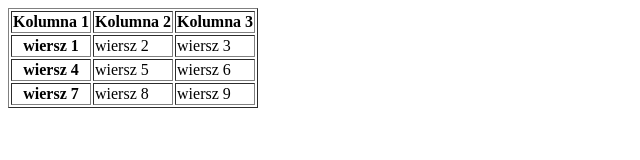
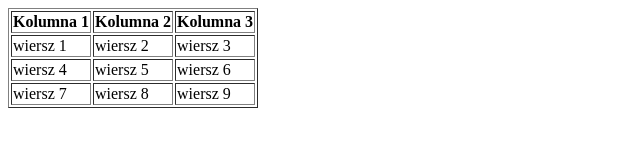
Before and after one commit to MateuszPuszcz/Zadanie-34600-10-html-table, a plain HTML site: page index.html in a window 1280 px wide. Shown: the full height of the page, 0-640 px from the left. Drawn offline with Linux system fonts and the light colour scheme.

Commit message:
poprawione

```diff
--- a/index.html
+++ b/index.html
@@ -11,11 +11,13 @@
 
 
     <table border="1">
-       <thead>
-          <tr> <th> Kolumna 1 <th> Kolumna 2 <th> Kolumna 3
-       <tbody>
-          <tr> <th> wiersz 1 <td> wiersz 2 <td> wiersz 3
-          <tr> <th> wiersz 4 <td> wiersz 5 <td> wiersz 6
-          <tr> <th> wiersz 7 <td> wiersz 8 <td> wiersz 9
+        <thead>
+          <tr> <th> Kolumna 1</th> <th> Kolumna 2</th> <th> Kolumna 3</th>
+        </thead>
+        <tbody>
+          <tr> <td> wiersz 1 <td> wiersz 2 <td> wiersz 3 </tr>
+          <tr> <td> wiersz 4 <td> wiersz 5 <td> wiersz 6 </tr>
+          <tr> <td> wiersz 7 <td> wiersz 8 <td> wiersz 9 </tr>
         </tbody>
+
     </table>
```
